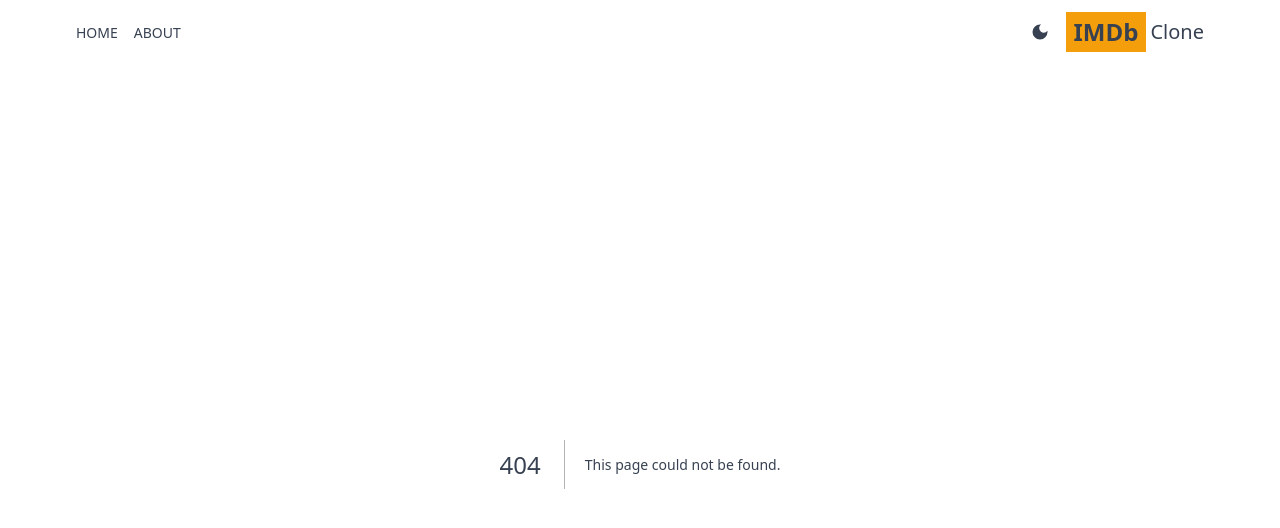
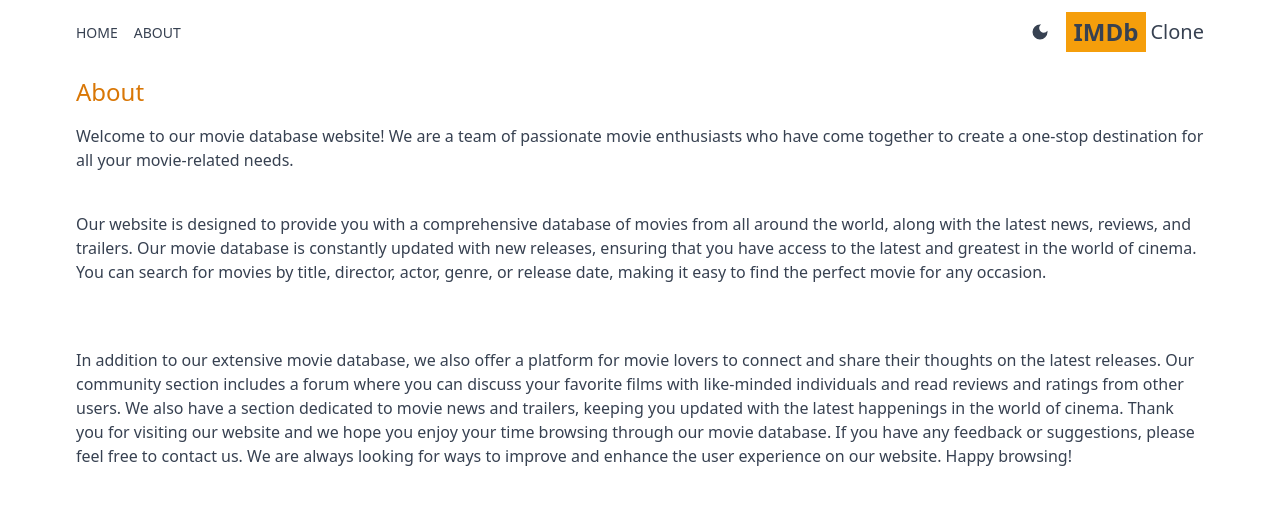
Before and after one commit to shrista12022001/IMdB-clone, a Next.js app in the folder imdb-next/: page /about in a window 1280 px wide. Before the commit this address had no page. Shown: the top 528 px of the page. Built offline with nearby package versions, Linux system fonts and the light colour scheme.

Commit message:
Added About page

```diff
--- /dev/null
+++ b/imdb-next/src/app/about/page.jsx
@@ -0,0 +1,39 @@
+
+export default function About() {
+    return (
+      <div className='max-w-6xl mx-auto p-3 space-y-4'>
+        <h1 className='text-2xl font-medium text-amber-600'>About</h1>
+        <p>
+          Welcome to our movie database website! We are a team of passionate movie
+          enthusiasts who have come together to create a one-stop destination for
+          all your movie-related needs.
+        </p>
+  <br/>
+
+        <p>
+          Our website is designed to provide you with a comprehensive database of
+          movies from all around the world, along with the latest news, reviews,
+          and trailers. Our movie database is constantly updated with new
+          releases, ensuring that you have access to the latest and greatest in
+          the world of cinema. You can search for movies by title, director,
+          actor, genre, or release date, making it easy to find the perfect movie
+          for any occasion.
+        </p>
+        <br/>
+        <br/>
+        <p>
+          In addition to our extensive movie database, we also offer a platform
+          for movie lovers to connect and share their thoughts on the latest
+          releases. Our community section includes a forum where you can discuss
+          your favorite films with like-minded individuals and read reviews and
+          ratings from other users. We also have a section dedicated to movie news
+          and trailers, keeping you updated with the latest happenings in the
+          world of cinema. Thank you for visiting our website and we hope you
+          enjoy your time browsing through our movie database. If you have any
+          feedback or suggestions, please feel free to contact us. We are always
+          looking for ways to improve and enhance the user experience on our
+          website. Happy browsing!
+        </p>
+      </div>
+    );
+  }
--- a/imdb-next/src/components/DarkModeSwitch.jsx
+++ b/imdb-next/src/components/DarkModeSwitch.jsx
@@ -13,7 +13,8 @@
     setMounted(true);
   }, []);
 
-  if (!mounted) return null; // Prevents hydration mismatch
+  // Prevents hydration mismatch
+  if (!mounted) return null;
 
   const currentTheme = theme === "system" ? systemTheme : theme;
 
--- a/imdb-next/src/components/Header.jsx
+++ b/imdb-next/src/components/Header.jsx
@@ -10,7 +10,7 @@
     <div className='flex  justify-between items-center p-3 max-w-6xl mx-auto'>
         <div className='flex gap-4 justify-between'>
             <MenuItem title="home" address="/" Icon={ AiFillHome }/>
-            <MenuItem title="about" address="/" Icon={BsFillInfoCircleFill}/>
+            <MenuItem title="about" address="/about" Icon={BsFillInfoCircleFill}/>
         </div>
 
         <div className="flex gap-4 items-center">
```
